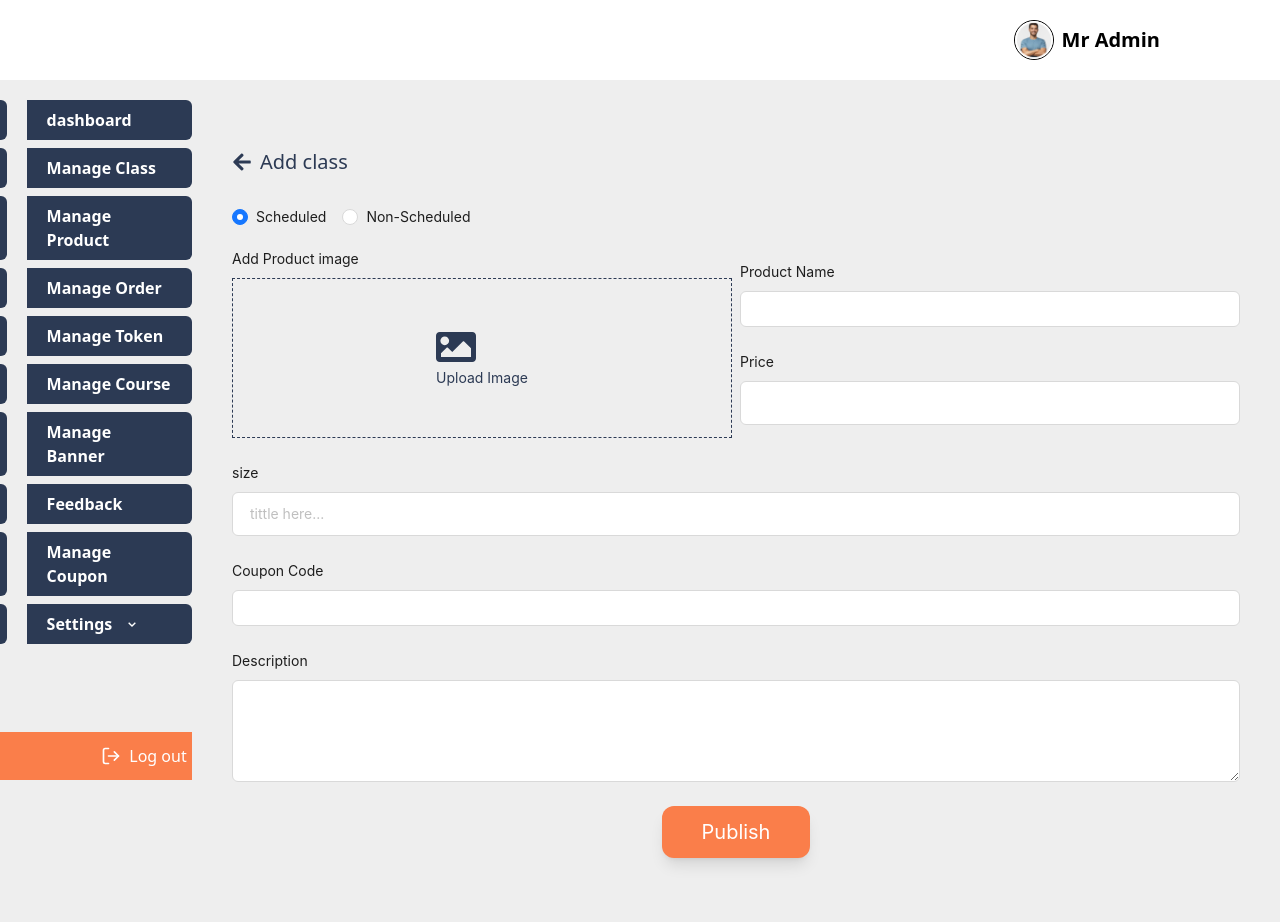
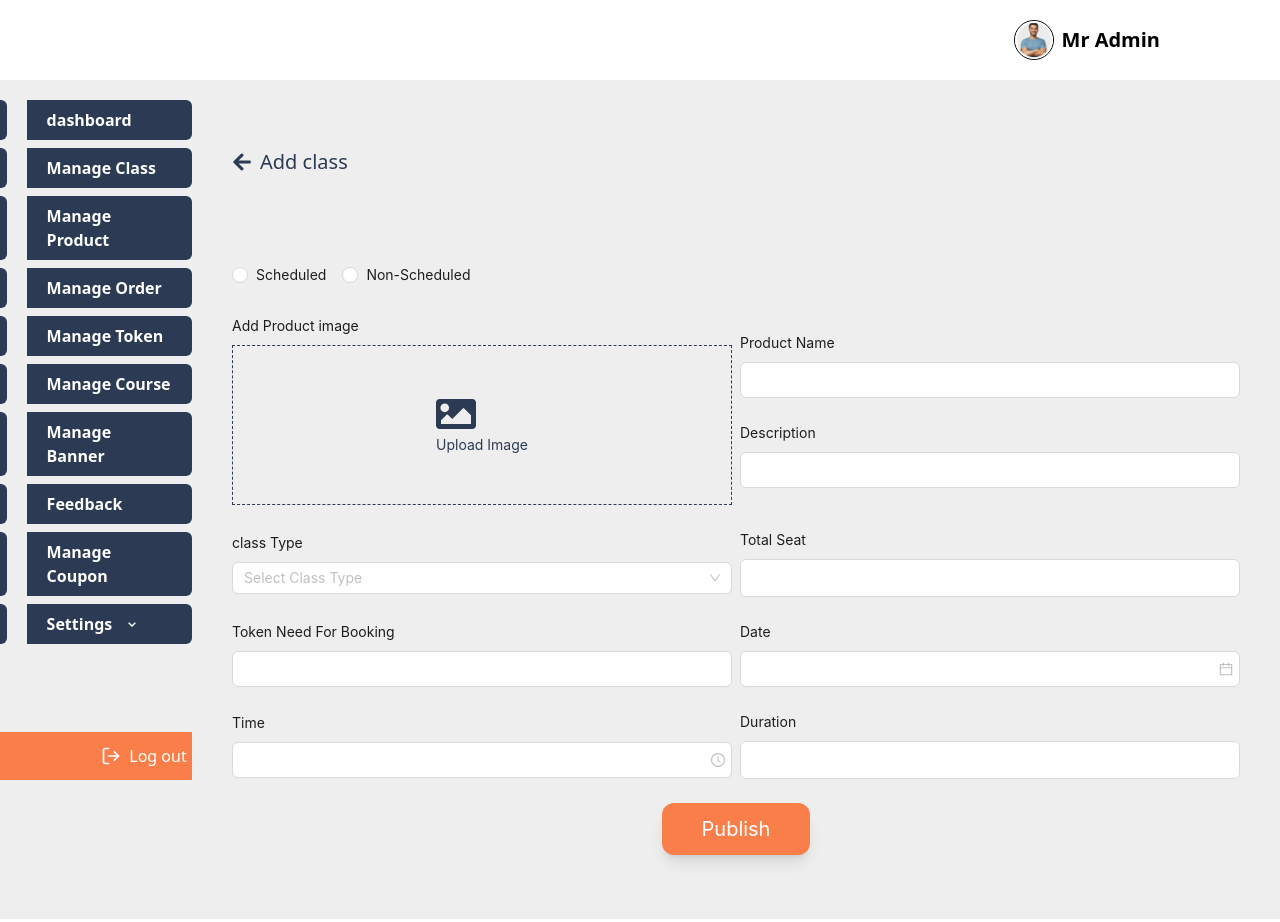
Before and after one commit to sparktechagency/dance-club-dashboard, a React (Vite) app: page /add-class in a window 1280 px wide. Built offline with nearby package versions, Linux system fonts and the light colour scheme.

Commit message:
create class

```diff
--- a/src/Components/ClassManagement/ClassManagement.jsx
+++ b/src/Components/ClassManagement/ClassManagement.jsx
@@ -1,14 +1,75 @@
-import { Form, Input, InputNumber, Radio, Upload } from "antd";
+import {
+  DatePicker,
+  Form,
+  Input,
+  InputNumber,
+  message,
+  Radio,
+  Select,
+  TimePicker,
+  Upload,
+} from "antd";
 import GoBackButton from "../Shared/GobackButton/GoBackButton";
 import { FaImage } from "react-icons/fa";
 import { useState } from "react";
+import { useCraeteClassMutation } from "../../redux/api/features/classApi/classApi";
 
 const ClassManagement = () => {
-  const onFinish = (values) => {
-    console.log("Success:", values);
+  const [form] = Form.useForm();
+  const [banner, setbanner] = useState(null);
+  const [previewImage, setPreviewImage] = useState(null);
+
+console.log("banner", banner);
+
+ const handleBeforeUpload = (file) => {
+  form.setFieldsValue({ class_banner: [file] });
+  setbanner(file);
+  setPreviewImage(URL.createObjectURL(file));
+  return false; // Prevent auto upload
+};
+
+
+  const [craeteClass] = useCraeteClassMutation();
+const onFinish = async (values) => {
+  const data = {
+    title: values.title,
+    description: values.description,
+    tokenNeedForBook: Number(values.tokenNeedForBook),
+    classType: values.classType,
+    isScheduled: values.isScheduled === 1,
+    date: values.date,
+    time: values.time,
+    durationInMinutes: values.durationInMinutes,
+    totalSeat: values.totalSeat,
   };
+
+  try {
+    if (!banner) {
+      message.error("Please upload a class banner image.");
+      return;
+    }
+
+    const formData = new FormData();
+    formData.append("data", JSON.stringify(data));
+    formData.append("class_banner", banner);
+
+    await craeteClass(formData).unwrap();
+    message.success("Class added successfully!");
+    form.resetFields();
+    setbanner(null);
+    setPreviewImage(null);
+  } catch (error) {
+    console.log(error);
+    message.error("Failed to create class.");
+  }
+};
+
+
   const handleOk = () => {};
-  const handleProfilePicUpload = () => {};
+  const handleProfilePicUpload = (e) => {
+    const file = e.file.originFileObj;
+    setbanner(file);
+  };
   const [value, setValue] = useState(1);
   const onChange = (e) => {
     setValue(e.target.value);
@@ -18,16 +79,6 @@ const ClassManagement = () => {
     <div>
       <GoBackButton text={"Add class"} />
 
-      <Radio.Group
-        // style={style}
-        onChange={onChange}
-        value={value}
-        options={[
-          { value: 1, label: "Scheduled" },
-          { value: 2, label: "Non-Scheduled" },
-
-        ]}
-      />
 
       <div className="mt-5">
         <Form
@@ -36,20 +87,46 @@ const ClassManagement = () => {
           onFinish={onFinish}
           layout="vertical"
         >
+          <Form.Item name="isScheduled" label={<p className=" text-md"></p>}>
+            <Radio.Group
+              onChange={onChange}
+              value={value}
+              options={[
+                { value: 1, label: "Scheduled" },
+                { value: 2, label: "Non-Scheduled" },
+              ]}
+            />
+          </Form.Item>
+
           <div className="flex justify-between items-center gap-2">
             <div className="w-full md:w-[50%]">
               <Form.Item
-                name="title"
+                name="class_banner"
                 label={<p className=" text-md">Add Product image</p>}
               >
                 <div className="border border-dashed border-secondary p-5 flex justify-center items-center h-40">
                   <Upload
                     showUploadList={false}
+                    maxCount={1}
+                    beforeUpload={handleBeforeUpload}
                     onChange={handleProfilePicUpload}
-                    className=" "
+                    setFileList={setbanner}
                   >
-                    <FaImage className="text-secondary h-10 w-10" />
-                    <p className="text-secondary">Upload Image</p>
+                    {!previewImage ? (
+                      <>
+                        <FaImage className="text-secondary h-10 w-10" />
+                        <p className="text-secondary">Upload Image</p>
+                      </>
+                    ) : (
+                      <>
+                        <img
+                          src={previewImage}
+                          alt="Preview"
+                          className="h-24 object-contain"
+                        />
+                        <p className="text-secondary">{banner?.name}</p>
+                      </>
+                    )}
                   </Upload>
                 </div>
               </Form.Item>
@@ -58,6 +135,65 @@ const ClassManagement = () => {
               <Form.Item
                 name="title"
                 label={<p className=" text-md">Product Name</p>}
+              >
+                <Input
+                  required
+                  style={{ padding: "6px" }}
+                  className=" text-md"
+                  placeholder=""
+                />
+              </Form.Item>
+              <Form.Item
+                name="description"
+                label={<p className=" text-md">Description</p>}
+              >
+                <Input
+                  required
+                  style={{ padding: "6px", width: "100%" }}
+                  className=" text-md"
+                  placeholder=""
+                />
+              </Form.Item>
+            </div>
+          </div>
+          <div className="flex justify-between items-center gap-2">
+            <div className="w-full md:w-[50%]">
+              <Form.Item
+                name="classType"
+                label={<p className=" text-md">class Type</p>}
+                style={{}}
+              >
+                <Select
+                  placeholder="Select Class Type"
+                  style={{ width: "100%" }}
+                >
+                  <Select.Option value="POPUP_CLASS">POPUP_CLASS</Select.Option>
+                  <Select.Option value="NORMAL_CLASS">
+                    NORMAL_CLASS
+                  </Select.Option>
+                </Select>
+              </Form.Item>
+            </div>
+            <div className="w-full md:w-[50%]">
+              <Form.Item
+                name="totalSeat"
+                label={<p className=" text-md">Total Seat</p>}
+                style={{}}
+              >
+                <InputNumber
+                  required
+                  style={{ padding: "3px", width: "100%" }}
+                  className=" text-md"
+                />
+              </Form.Item>
+            </div>
+          </div>
+
+          <div className="flex justify-between items-center gap-2">
+            <div className="w-full md:w-[50%]">
+              <Form.Item
+                name="tokenNeedForBook"
+                label={<p className=" text-md">Token Need For Booking</p>}
                 style={{}}
               >
                 <Input
@@ -67,8 +203,14 @@ const ClassManagement = () => {
                   placeholder=""
                 />
               </Form.Item>
-              <Form.Item name="price" label={<p className=" text-md">Price</p>}>
-                <InputNumber
+            </div>
+            <div className="w-full md:w-[50%]">
+              <Form.Item
+                name="date"
+                label={<p className=" text-md">Date</p>}
+                style={{}}
+              >
+                <DatePicker
                   required
                   style={{ padding: "6px", width: "100%" }}
                   className=" text-md"
@@ -77,43 +219,37 @@ const ClassManagement = () => {
               </Form.Item>
             </div>
           </div>
-          <Form.Item
-            name="size"
-            label={<p className=" text-md">size</p>}
-            style={{}}
-          >
-            <InputNumber
-              required
-              style={{ padding: "6px", width: "100%" }}
-              className=" text-md"
-              placeholder="tittle here..."
-            />
-          </Form.Item>
-          <Form.Item
-            name="coupon"
-            label={<p className=" text-md">Coupon Code</p>}
-            style={{}}
-          >
-            <Input
-              required
-              style={{ padding: "6px" }}
-              className=" text-md"
-              placeholder=""
-            />
-          </Form.Item>
-          <Form.Item
-            name="description"
-            label={<p className=" text-md">Description</p>}
-            style={{}}
-          >
-            <Input.TextArea
-              rows={4}
-              required
-              style={{ padding: "6px" }}
-              className=" text-md"
-              placeholder=""
-            />
-          </Form.Item>
+          <div className="flex justify-between items-center gap-2">
+            <div className="w-full md:w-[50%]">
+              <Form.Item
+                name="time"
+                label={<p className=" text-md">Time</p>}
+                style={{}}
+              >
+                <TimePicker
+                  required
+                  style={{ padding: "6px", width: "100%" }}
+                  className=" text-md"
+                  placeholder=""
+                />
+              </Form.Item>
+            </div>
+            <div className="w-full md:w-[50%]">
+              <Form.Item
+                name="durationInMinutes"
+                label={<p className=" text-md">Duration</p>}
+                style={{}}
+              >
+                <InputNumber
+                  required
+                  style={{ padding: "3px", width: "100%" }}
+                  className=" text-md"
+                  placeholder=""
+                />
+              </Form.Item>
+            </div>
+          </div>
+
           <div className="flex justify-center ">
             <Form.Item>
               <button
--- a/src/Pages/ManageCLass/ManageClass.jsx
+++ b/src/Pages/ManageCLass/ManageClass.jsx
@@ -23,7 +23,7 @@ const ManageClass = () => {
   });
   console.log("allClassesData", allClassesData?.data?.result);
   const classData = allClassesData?.data?.result;
-  const [totalItems, setTotalItems] = useState(classData.length);
+  const [totalItems, setTotalItems] = useState(classData?.length);
 
   const handlePageChange = (page, pageSize) => {
     setCurrentPage(page);
--- a/src/redux/api/features/classApi/classApi.js
+++ b/src/redux/api/features/classApi/classApi.js
@@ -1,14 +1,26 @@
+import { TAGS } from "../../../tag.type";
 import { baseApi } from "../../baseApi";
 
-const ClassesApi= baseApi.injectEndpoints({
-    endpoints: (builder) => ({
-        getAllClasses: builder.query({
-            query: ({ page, limit}) => ({
-                url:`/class/get-all-class?page=${page}&limit=${limit}`,
-                method: 'GET',
-            }),
-        }),
+const ClassesApi = baseApi.injectEndpoints({
+  endpoints: (builder) => ({
+    getAllClasses: builder.query({
+      query: ({ page, limit }) => ({
+        url: `/class/get-all-class?page=${page}&limit=${limit}`,
+        method: "GET",
+      }),
+      providesTags: TAGS.CLASS_TAG,
     }),
-})
+    craeteClass: builder.mutation({
+      query: (data) => {
+        return {
+          url: `/class/create-class`,
+          method: "POST",
+          body: data,
+        };
+      },
+      invalidatesTags: TAGS.CLASS_TAG,
+    }),
+  }),
+});
 
-export const { useGetAllClassesQuery } = ClassesApi
+export const { useGetAllClassesQuery, useCraeteClassMutation } = ClassesApi;
--- a/src/redux/tag.type.js
+++ b/src/redux/tag.type.js
@@ -1,4 +1,5 @@
 export const TAGS = {
   ANALYTICS_TAG: "analytics_tag",
   ORDER_TAG: "order_tag",
+  CLASS_TAG: "class_tag",
 };
```
